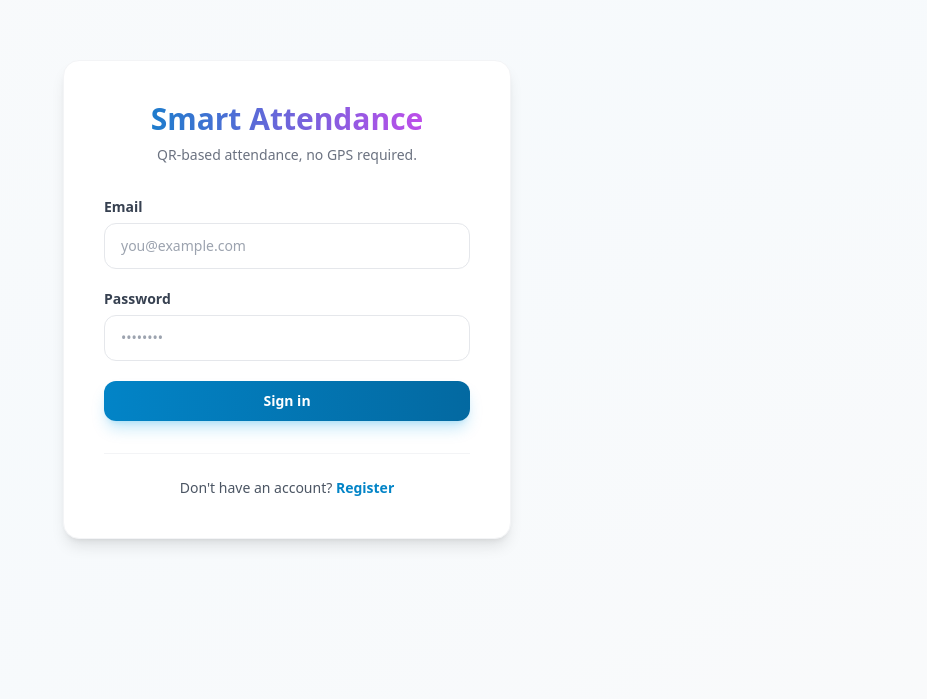
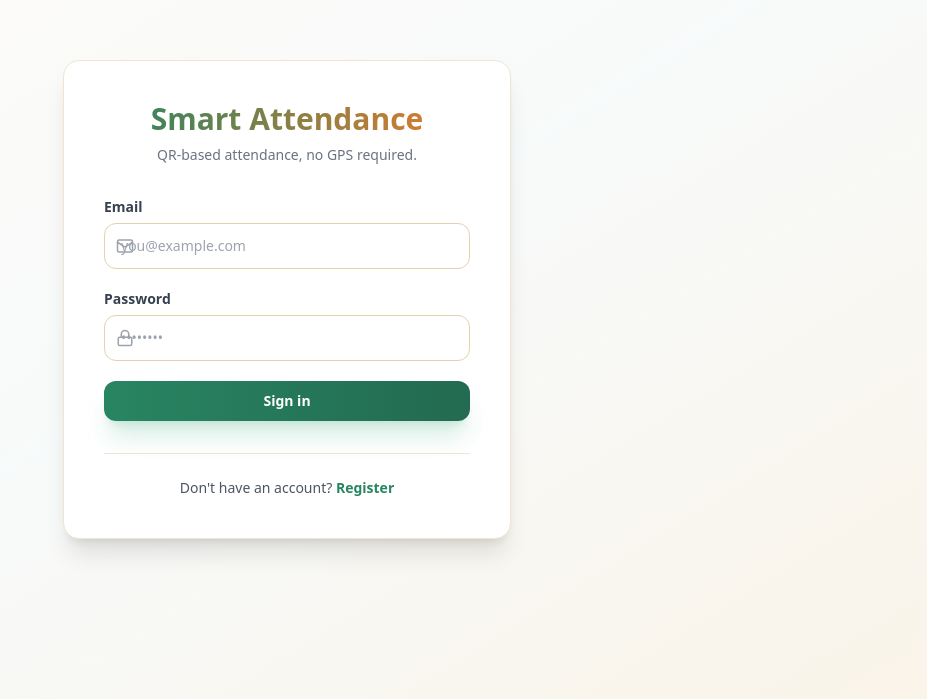
Before and after one commit to evich01/smart-attendance, a React (Vite) app in the folder frontend/: page /login in a window 1280 px wide. Shown: the part 101-800 px from the top of the page, without its empty margins (353-1280 px from the left). Built offline with nearby package versions, Linux system fonts and the light colour scheme; no server answers.

Commit message:
Warm cream theme redesign with Lucide icons and no emojis

```diff
--- a/frontend/package.json
+++ b/frontend/package.json
@@ -12,6 +12,7 @@
   "dependencies": {
     "axios": "^1.7.2",
     "html5-qrcode": "^2.3.8",
+    "lucide-react": "^1.23.0",
     "react": "^18.3.1",
     "react-dom": "^18.3.1",
     "react-router-dom": "^6.24.1",
--- a/frontend/src/index.css
+++ b/frontend/src/index.css
@@ -7,45 +7,45 @@ html, body, #root {
 }
 
 body {
-  @apply text-gray-800 dark:text-gray-100 antialiased bg-gray-50 dark:bg-gray-950;
+  @apply text-gray-800 dark:text-cream-100 antialiased bg-cream-50 dark:bg-gray-900;
 }
 
 .card {
-  @apply bg-white dark:bg-gray-900 rounded-2xl shadow-lg border border-gray-100 dark:border-gray-800;
+  @apply bg-white dark:bg-gray-800 rounded-2xl shadow-xl border border-cream-200 dark:border-gray-700;
 }
 
 .btn {
-  @apply inline-flex items-center justify-center gap-2 rounded-xl px-5 py-2.5 font-semibold text-sm transition-all focus:outline-none focus:ring-2 focus:ring-offset-2 focus:ring-offset-gray-50 dark:focus:ring-offset-gray-950 disabled:opacity-50 disabled:cursor-not-allowed;
+  @apply inline-flex items-center justify-center gap-2 rounded-xl px-5 py-2.5 font-semibold text-sm transition-all focus:outline-none focus:ring-2 focus:ring-offset-2 focus:ring-offset-cream-50 dark:focus:ring-offset-gray-900 disabled:opacity-50 disabled:cursor-not-allowed;
 }
 
 .btn-primary {
-  @apply btn bg-gradient-to-r from-primary-600 to-primary-700 text-white hover:from-primary-700 hover:to-primary-800 focus:ring-primary-500 shadow-lg shadow-primary-500/25;
+  @apply btn bg-gradient-to-r from-primary-600 to-primary-700 text-white hover:from-primary-700 hover:to-primary-800 focus:ring-primary-500 shadow-xl shadow-primary-500/20;
 }
 
 .btn-secondary {
-  @apply btn bg-white dark:bg-gray-800 text-gray-700 dark:text-gray-200 border border-gray-200 dark:border-gray-700 hover:bg-gray-50 dark:hover:bg-gray-700 focus:ring-gray-400;
+  @apply btn bg-cream-100 dark:bg-gray-700 text-gray-700 dark:text-cream-100 border border-cream-300 dark:border-gray-600 hover:bg-cream-200 dark:hover:bg-gray-600 focus:ring-primary-400;
 }
 
 .btn-danger {
-  @apply btn bg-gradient-to-r from-red-500 to-red-600 text-white hover:from-red-600 hover:to-red-700 focus:ring-red-500 shadow-lg shadow-red-500/25;
+  @apply btn bg-gradient-to-r from-red-500 to-rose-600 text-white hover:from-red-600 hover:to-rose-700 focus:ring-red-500 shadow-xl shadow-red-500/20;
 }
 
 .input {
-  @apply w-full rounded-xl border border-gray-200 dark:border-gray-700 bg-white dark:bg-gray-900 px-4 py-3 text-sm focus:outline-none focus:ring-2 focus:ring-primary-500 transition-all;
+  @apply w-full rounded-xl border border-cream-300 dark:border-gray-600 bg-white dark:bg-gray-800 px-4 py-3 text-sm focus:outline-none focus:ring-2 focus:ring-primary-500 transition-all;
 }
 
 .label {
-  @apply block text-sm font-semibold text-gray-700 dark:text-gray-300 mb-1.5;
+  @apply block text-sm font-semibold text-gray-700 dark:text-cream-200 mb-1.5;
 }
 
 .badge {
   @apply inline-flex items-center rounded-full px-3 py-1 text-xs font-bold;
 }
-.badge-good { @apply badge bg-emerald-100 text-emerald-800 dark:bg-emerald-900/30 dark:text-emerald-300; }
-.badge-warning { @apply badge bg-amber-100 text-amber-800 dark:bg-amber-900/30 dark:text-amber-300; }
-.badge-risk { @apply badge bg-rose-100 text-rose-800 dark:bg-rose-900/30 dark:text-rose-300; }
+.badge-good { @apply badge bg-primary-100 text-primary-800 dark:bg-primary-900/30 dark:text-primary-200; }
+.badge-warning { @apply badge bg-accent-100 text-accent-800 dark:bg-accent-900/30 dark:text-accent-200; }
+.badge-risk { @apply badge bg-red-100 text-red-800 dark:bg-red-900/30 dark:text-red-200; }
 
-/* Modern gradient background for pages */
+/* Warm gradient background for pages */
 .page-gradient {
-  @apply bg-gradient-to-br from-gray-50 via-primary-50/30 to-gray-50 dark:from-gray-950 dark:via-primary-900/10 dark:to-gray-950;
+  @apply bg-gradient-to-br from-cream-50 via-primary-50/20 to-cream-100 dark:from-gray-900 dark:via-gray-800 dark:to-gray-900;
 }
--- a/frontend/src/pages/auth/Login.jsx
+++ b/frontend/src/pages/auth/Login.jsx
@@ -1,5 +1,6 @@
 import React, { useState } from 'react';
 import { useNavigate, Link } from 'react-router-dom';
+import { Mail, Lock, Loader2 } from 'lucide-react';
 import { useAuth } from '../../hooks/useAuth.jsx';
 
 const HOME_BY_ROLE = { admin: '/admin', lecturer: '/lecturer', student: '/student' };
@@ -27,45 +28,51 @@ export default function Login() {
       <div className="card w-full max-w-md p-8 md:p-10">
         <div className="text-center mb-8">
           <h1 className="text-3xl font-extrabold bg-gradient-to-r from-primary-600 to-accent-500 bg-clip-text text-transparent mb-2">Smart Attendance</h1>
-          <p className="text-sm text-gray-500 dark:text-gray-400">QR-based attendance, no GPS required.</p>
+          <p className="text-sm text-gray-500 dark:text-cream-200/70">QR-based attendance, no GPS required.</p>
         </div>
 
         {error && (
-          <div role="alert" className="mb-6 text-sm text-rose-700 bg-rose-50 dark:bg-rose-900/20 dark:text-rose-300 rounded-2xl px-4 py-3 border border-rose-100 dark:border-rose-800/30">
-            ⚠️ {error}
+          <div role="alert" className="mb-6 text-sm text-red-700 bg-red-50 dark:bg-red-900/20 dark:text-red-200 rounded-2xl px-4 py-3 border border-red-100 dark:border-red-800/30 flex items-center gap-2">
+            {error}
           </div>
         )}
 
         <form onSubmit={handleSubmit} className="space-y-5">
           <div>
             <label htmlFor="email" className="label">Email</label>
+            <div className="relative">
+              <Mail size={18} className="absolute left-3 top-1/2 -translate-y-1/2 text-gray-400" />
               <input
-              id="email" type="email" required autoComplete="email" className="input"
+                id="email" type="email" required autoComplete="email" className="input pl-10"
                 value={email} onChange={(e) => setEmail(e.target.value)}
                 aria-describedby={error ? 'login-error' : undefined}
                 placeholder="you@example.com"
               />
             </div>
+          </div>
           <div>
             <label htmlFor="password" className="label">Password</label>
+            <div className="relative">
+              <Lock size={18} className="absolute left-3 top-1/2 -translate-y-1/2 text-gray-400" />
               <input
-              id="password" type="password" required autoComplete="current-password" className="input"
+                id="password" type="password" required autoComplete="current-password" className="input pl-10"
                 value={password} onChange={(e) => setPassword(e.target.value)}
                 placeholder="••••••••"
               />
             </div>
+          </div>
           <button type="submit" disabled={loading} className="btn-primary w-full text-base py-3">
             {loading ? (
               <span className="flex items-center gap-2">
-                <span className="animate-spin h-5 w-5 border-2 border-white border-t-transparent rounded-full"></span>
+                <Loader2 size={18} className="animate-spin" />
                 Signing in…
               </span>
             ) : 'Sign in'}
           </button>
         </form>
 
-        <div className="mt-8 pt-6 border-t border-gray-100 dark:border-gray-800">
-          <p className="text-sm text-center text-gray-600 dark:text-gray-400">
+        <div className="mt-8 pt-6 border-t border-cream-200 dark:border-gray-700">
+          <p className="text-sm text-center text-gray-600 dark:text-cream-200/70">
             Don't have an account? <Link to="/register" className="text-primary-600 font-bold hover:text-primary-700 transition-colors">Register</Link>
           </p>
         </div>
--- a/frontend/tailwind.config.js
+++ b/frontend/tailwind.config.js
@@ -5,34 +5,36 @@ export default {
   theme: {
     extend: {
       colors: {
+        cream: {
+          50: '#fdfaf6',
+          100: '#faf4e9',
+          200: '#f0e5d2',
+          300: '#e4d1ae',
+        },
         primary: {
-          50: '#f0f9ff',
-          100: '#e0f2fe',
-          200: '#bae6fd',
-          300: '#7dd3fc',
-          400: '#38bdf8',
-          500: '#0ea5e9',
-          600: '#0284c7',
-          700: '#0369a1',
-          800: '#075985',
-          900: '#0c4a6e',
+          50: '#f2fbf7',
+          100: '#e0f5ea',
+          200: '#c2ead5',
+          300: '#94d8b7',
+          400: '#5abf96',
+          500: '#36a379',
+          600: '#288562',
+          700: '#236a51',
+          800: '#205643',
+          900: '#1c4838',
         },
         accent: {
-          50: '#fdf4ff',
-          100: '#fae8ff',
-          200: '#f5d0fe',
-          300: '#f0abfc',
-          400: '#e879f9',
-          500: '#d946ef',
-          600: '#c026d3',
-          700: '#a21caf',
-          800: '#86198f',
-          900: '#701a75',
+          50: '#fef7ee',
+          100: '#fdedd8',
+          200: '#f5d7b0',
+          300: '#f2bb7d',
+          400: '#eb9646',
+          500: '#e67b2a',
+          600: '#d6621e',
+          700: '#b14b1c',
+          800: '#8e3f1c',
+          900: '#74361c',
         },
-      },
-      boxShadow: {
-        'soft': '0 2px 10px -2px rgba(0, 0, 0, 0.05)',
-        'card': '0 4px 20px -4px rgba(0, 0, 0, 0.08)',
       },
     }
   },
```
Also changed, not shown: frontend/src/components/Layout.jsx (+42 -21 lines), frontend/src/pages/auth/Register.jsx (+36 -17 lines), frontend/src/pages/student/Scanner.jsx (+44 -16 lines), 1 other file (tests, documents, lock files or other folders). Lines whose indentation alone changed are shown as unchanged.
